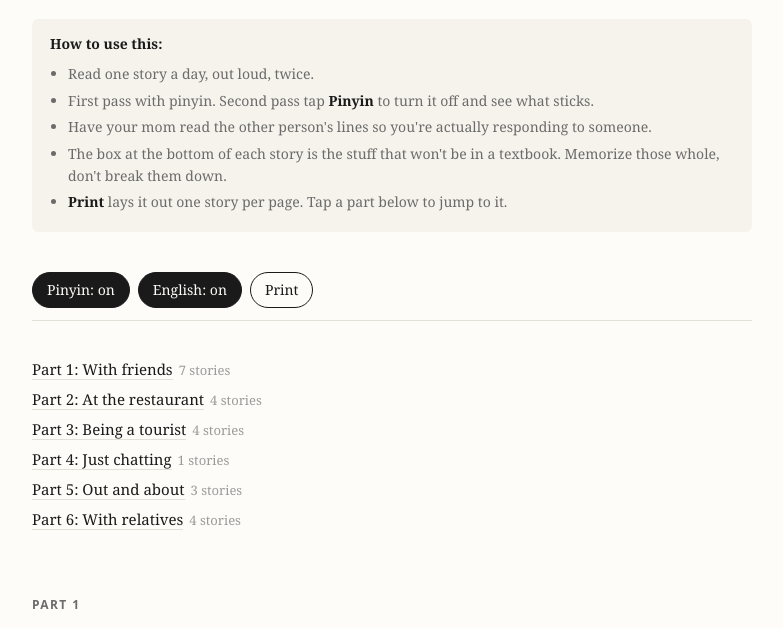
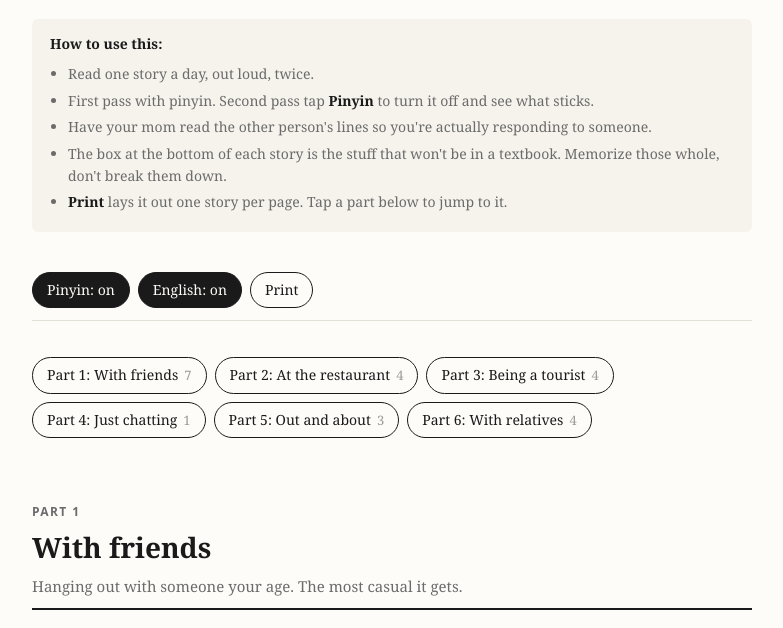
Before and after one commit to rogerzchan/Chinese-Teacher, a plain HTML site: page index.html in a window 1280 px wide. Shown: the part 139-767 px from the top of the page, without its empty margins (248-1031 px from the left). Drawn offline with Linux system fonts and the light colour scheme.

Commit message:
Restyle part navigation as pill buttons (horizontal)

```diff
--- a/index.html
+++ b/index.html
@@ -198,11 +198,16 @@
   }
 
   /* ---------- parts + contents ---------- */
-  .contents { margin: 0 0 36px; font-size: 15px; }
-  .contents a { color: var(--ink); text-decoration: none; border-bottom: 1px solid var(--rule); }
-  .contents a:hover { border-color: var(--ink); }
-  .contents ol { margin: 6px 0 0; padding-left: 0; list-style: none; }
-  .contents li { margin: 6px 0; }
+  .contents { margin: 0 0 36px; display: flex; gap: 8px; flex-wrap: wrap; }
+  .contents a.tab {
+    font-size: 14px;
+    padding: 6px 14px;
+    border: 1px solid var(--ink);
+    border-radius: 100px;
+    color: var(--ink);
+    text-decoration: none;
+  }
+  .contents a.tab:hover { opacity: 0.75; }
   .contents .count { color: var(--faint); font-size: 13px; margin-left: 6px; }
   .part-head { margin: 64px 0 36px; padding-bottom: 10px; border-bottom: 2px solid var(--ink); scroll-margin-top: 70px; }
   .part-head:first-child { margin-top: 0; }
@@ -294,9 +299,9 @@ function story(s, n) {
 
 let n = 0;
 const contents = `
-  <nav class="contents"><ol>
-    ${PARTS.map((p, i) => `<li><a href="#part-${i + 1}">Part ${i + 1}: ${p.title}</a><span class="count">${p.stories.length} stories</span></li>`).join("")}
-  </ol></nav>`;
+  <nav class="contents">
+    ${PARTS.map((p, i) => `<a class="tab" href="#part-${i + 1}">Part ${i + 1}: ${p.title}<span class="count">${p.stories.length}</span></a>`).join("")}
+  </nav>`;
 
 document.getElementById("out").innerHTML = contents + PARTS.map((p, i) => `
   <div class="part-head" id="part-${i + 1}">
```
